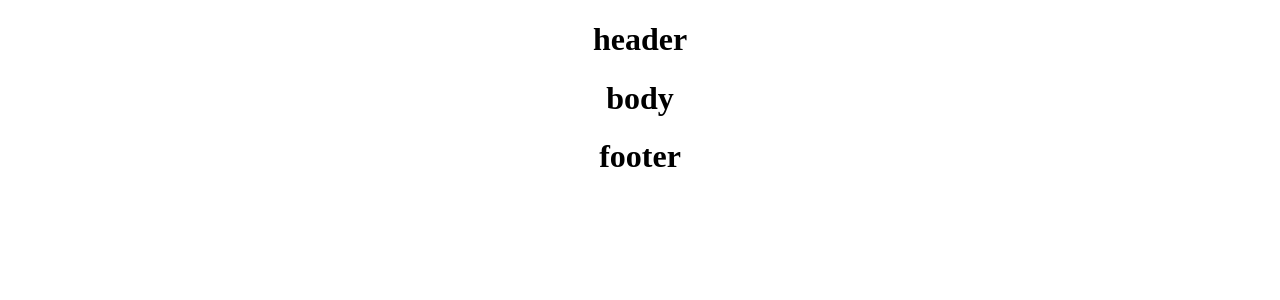
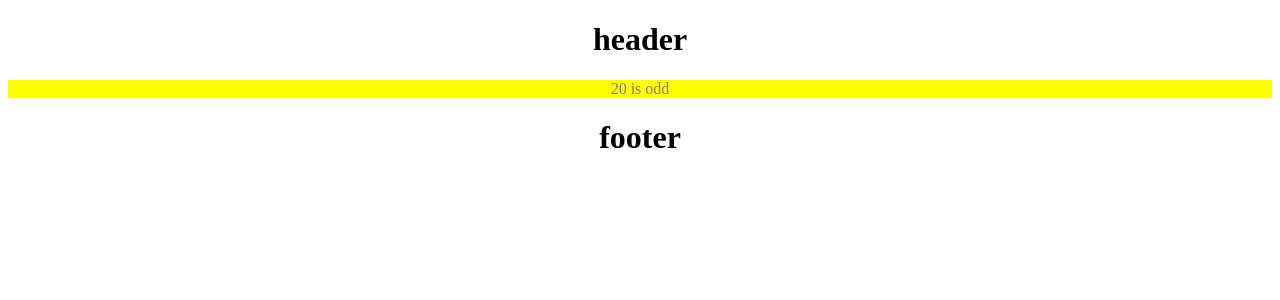
Before and after one commit to pgyseven/reactbasicex2, a React (Create React App) app: page / in a window 1280 px wide. Shown: the top 300 px of the page. Built offline with nearby package versions, Linux system fonts and the light colour scheme.

Commit message:
feat: JSX 사용시 주의할 점

```diff
--- a/src/component/Body.js
+++ b/src/component/Body.js
@@ -1,11 +1,12 @@
+import React from 'react';
 function Body() {
-    return(
-      <div className="body">
-        <h1>body</h1>
-      </div>
-    );
+    const num = 20;
+    if (num === 0) {
+        return <div style={{backgroundColor: 'yellow', color: 'gray'}}>{num} is even</div>;
+  }else{
+    return <div style={{backgroundColor: 'yellow', color: 'gray'}}>{num} is odd</div>;
   }
-
+}
 export default Body;
 
 // export : 기본적으로 변수, 함수, 상수, 객체등을 내보내기 할 때 사용
```
